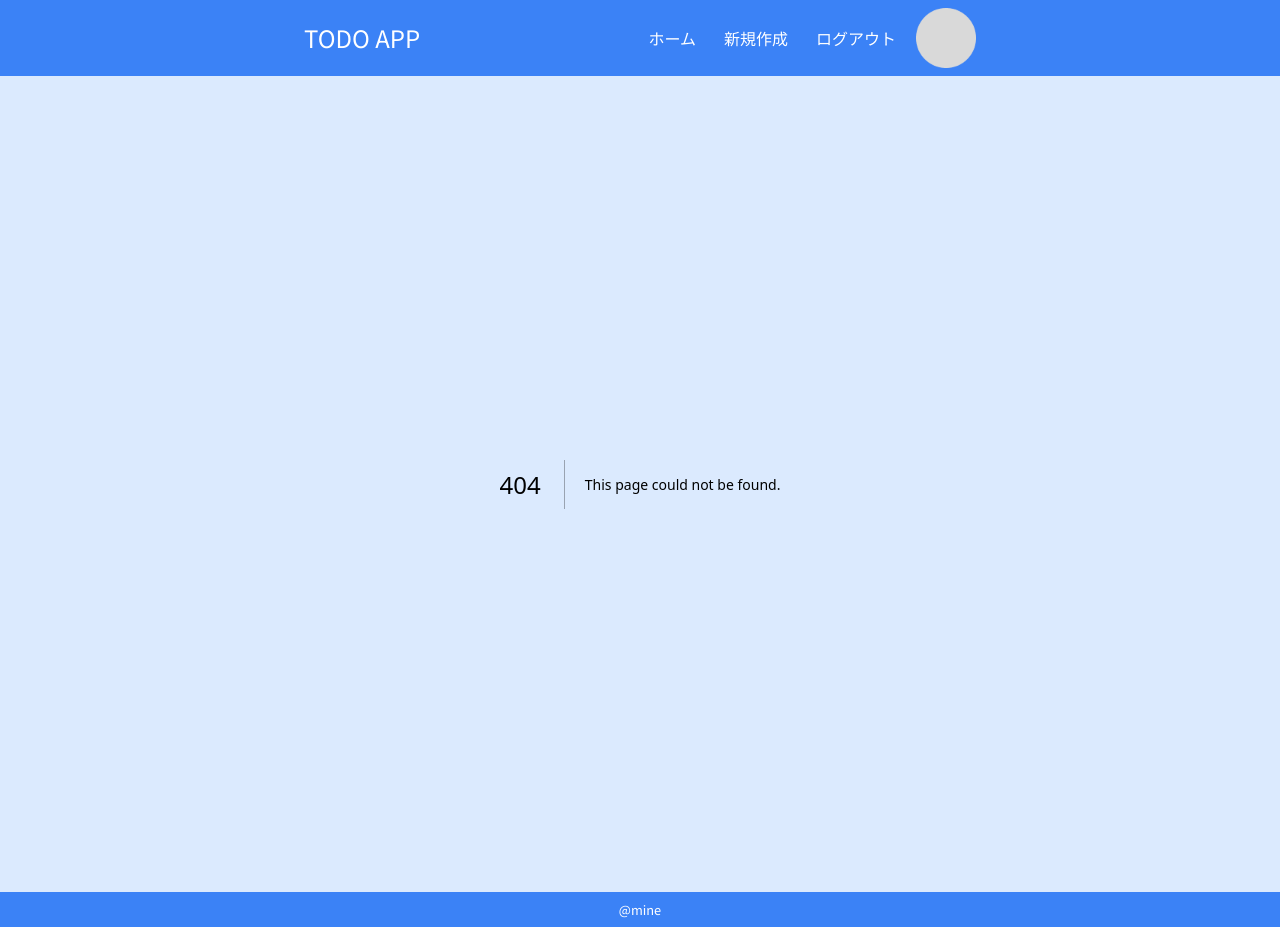
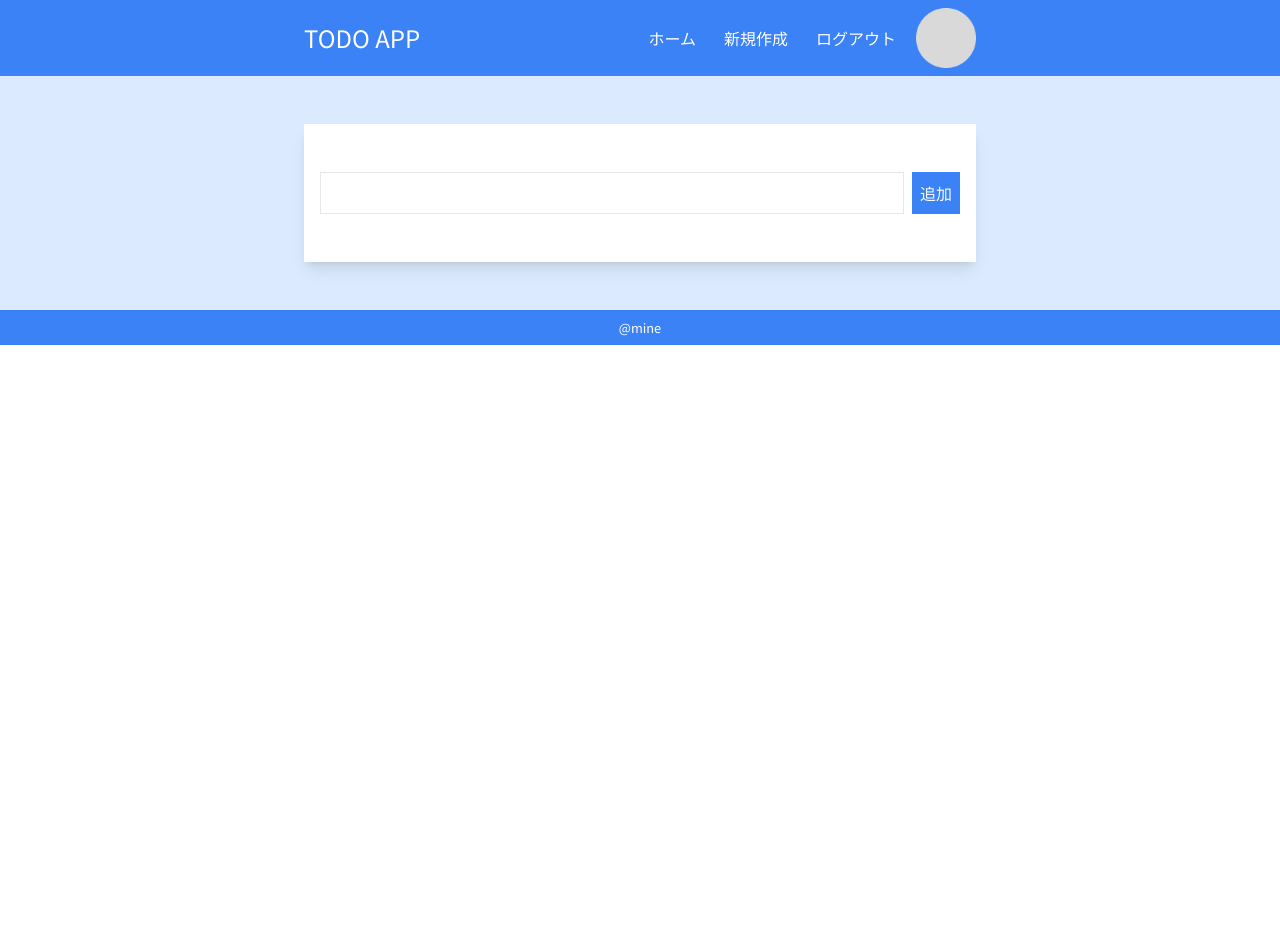
Before and after one commit to keita7777/todo-app-restart, a Next.js app: page /createTodo in a window 1280 px wide. Before the commit this address had no page. After the commit the page ends 800 px from the top, so only its background shows below. Built offline with nearby package versions, Linux system fonts and the light colour scheme.

Commit message:
新規作成ページ作成

```diff
--- /dev/null
+++ b/src/app/createTodo/page.tsx
@@ -0,0 +1,14 @@
+import React from "react";
+
+const page = () => {
+  return (
+    <form className="bg-white px-4 py-12 my-10 flex gap-2 shadow-lg">
+      <input type="text" className="flex-1 border p-2 outline-none" />
+      <button className="bg-blue-500 text-slate-50 p-2 hover:bg-blue-300 hover:text-gray-900 transition-all duration-100">
+        追加
+      </button>
+    </form>
+  );
+};
+
+export default page;
```
